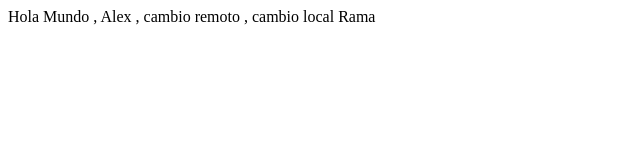
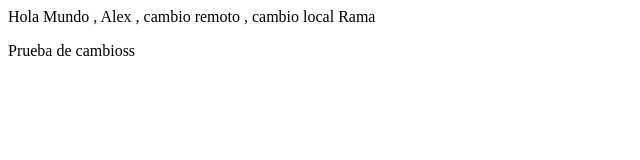
Before and after one commit to AlexanderSiguenza/PruebasGit, a plain HTML site: page index.html in a window 1280 px wide. Shown: the whole page, without its empty margins (0-640 px from the left). Drawn offline with Linux system fonts and the light colour scheme.

Commit message:
prueba Luis

```diff
--- a/index.html
+++ b/index.html
@@ -4,5 +4,6 @@
 </HEAD>
 <BODY>
 <P>Hola Mundo , Alex , cambio remoto , cambio local Rama</P>
+<P>Prueba de cambioss</P>
 </BODY>
 </HTML>
```
